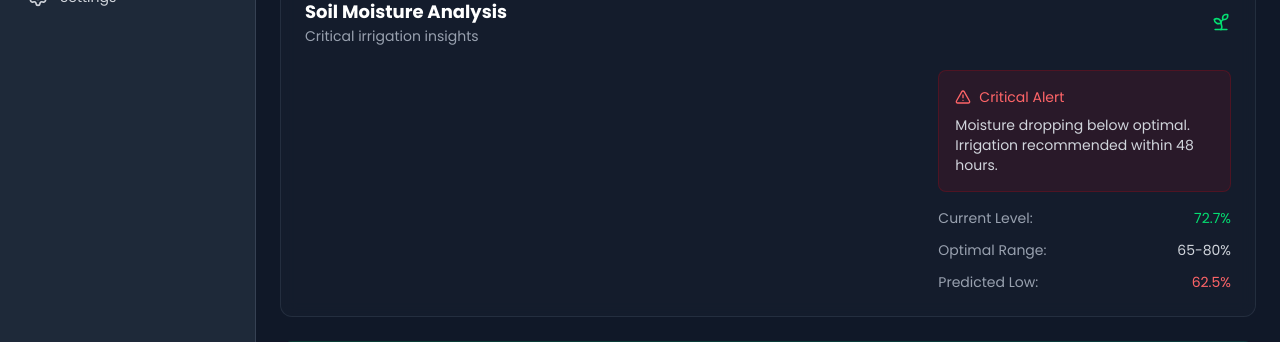
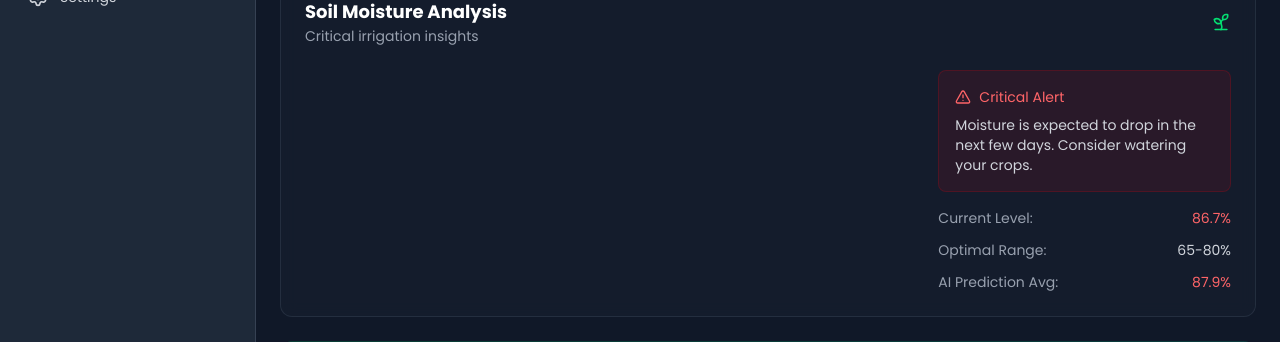
Before and after one commit to whilmarbitoco/klima, a Next.js app: page /user/analytics/1 in a window 1280 px wide. Shown: the part 266-608 px from the top of the page. Built offline with nearby package versions, Linux system fonts and the light colour scheme; no server answers; the database is empty; sample sign-in values are in the browser's storage.

Commit message:
add moisture analysis

```diff
--- a/src/app/user/analytics/[deviceId]/page.tsx
+++ b/src/app/user/analytics/[deviceId]/page.tsx
@@ -27,6 +27,9 @@ import { useEffect, useState } from "react";
 import { useCurrentUser } from "@/hooks/useCurrentUser";
 import { getDeviceById } from "@/sevice/deviceService";
 import { getWeatherDataByDevice } from "@/sevice/weatherService";
+import { moistureAverage } from "@/lib/utils";
+import MoistureAnalysis from "@/components/MoistureAnalysis";
+import { weatherData } from "@/constant";
 
 export default function DeviceAnalytics() {
   const params = useParams();
@@ -147,35 +150,13 @@ export default function DeviceAnalytics() {
             )}
           </div>
 
-          <div className="space-y-4">
-            <div className="p-4 bg-red-600/10 rounded-lg border border-red-600/20">
-              <div className="flex items-center space-x-2 mb-2">
-                <AlertTriangle className="w-4 h-4 text-red-400" />
-                <span className="text-red-400 font-medium text-sm">
-                  Critical Alert
-                </span>
-              </div>
-              <p className="text-gray-300 text-sm">
-                Moisture dropping below optimal. Irrigation recommended within
-                48 hours.
-              </p>
-            </div>
-
-            <div className="space-y-3 text-sm">
-              <div className="flex justify-between">
-                <span className="text-gray-400">Current Level:</span>
-                <span className="text-green-400 font-medium">72.7%</span>
-              </div>
-              <div className="flex justify-between">
-                <span className="text-gray-400">Optimal Range:</span>
-                <span className="text-gray-300">65-80%</span>
-              </div>
-              <div className="flex justify-between">
-                <span className="text-gray-400">Predicted Low:</span>
-                <span className="text-red-400 font-medium">62.5%</span>
-              </div>
-            </div>
-          </div>
+          {weatherData &&
+            Array.isArray(weatherData) &&
+            weatherData.length > 0 && (
+              <MoistureAnalysis
+                moisture={weatherData.map((w) => w.soilMoisture)}
+              />
+            )}
         </div>
       </div>
 
--- a/src/components/MetricsGrid.tsx
+++ b/src/components/MetricsGrid.tsx
@@ -31,7 +31,7 @@ export default function MetricsGrid({
           )}
         </div>
         <div className="text-2xl font-bold text-white mb-1">
-          {Math.floor(temperature)}°C
+          {temperature.toFixed(1)}°C
         </div>
         <div className="text-sm text-gray-400">Temperature</div>
       </div>
@@ -46,7 +46,7 @@ export default function MetricsGrid({
           )}
         </div>
         <div className="text-2xl font-bold text-white mb-1">
-          {Math.floor(soilMoisture)}%
+          {soilMoisture.toFixed(1)}%
         </div>
         <div className="text-sm text-gray-400">Soil Moisture</div>
       </div>
@@ -66,7 +66,7 @@ export default function MetricsGrid({
           })()}
         </div>
         <div className="text-2xl font-bold text-white mb-1">
-          {Math.floor(humidity)}%
+          {humidity.toFixed(1)}%
         </div>
         <div className="text-sm text-gray-400">Humidity</div>
       </div>
--- /dev/null
+++ b/src/components/MoistureAnalysis.tsx
@@ -0,0 +1,59 @@
+import { isOptimalSoilMoisture, moistureAverage } from "@/lib/utils";
+import { AlertTriangle, InfoIcon } from "lucide-react";
+
+const MoistureAnalysis = ({ moisture }: { moisture: number[] }) => {
+  const prediction = moistureAverage(moisture);
+
+  return (
+    <div className="space-y-4">
+      {prediction < 20 || prediction > 60 ? (
+        <div className="p-4 bg-red-600/10 rounded-lg border border-red-600/20">
+          <div className="flex items-center space-x-2 mb-2">
+            <AlertTriangle className="w-4 h-4 text-red-400" />
+
+            <span className="text-red-400 font-medium text-sm">
+              Critical Alert
+            </span>
+          </div>
+          <p className="text-gray-300 text-sm">
+            Moisture is expected to drop in the next few days. Consider watering
+            your crops.
+          </p>
+        </div>
+      ) : null}
+
+      <div className="space-y-3 text-sm">
+        <div className="flex justify-between">
+          <span className="text-gray-400">Current Level:</span>
+          {isOptimalSoilMoisture(moisture[0]) ? (
+            <span className="text-green-400 font-medium">
+              {moisture[0].toFixed(1)}%
+            </span>
+          ) : (
+            <span className="text-red-400 font-medium">
+              {moisture[0].toFixed(1)}%
+            </span>
+          )}
+        </div>
+        <div className="flex justify-between">
+          <span className="text-gray-400">Optimal Range:</span>
+          <span className="text-gray-300">65-80%</span>
+        </div>
+        <div className="flex justify-between">
+          <span className="text-gray-400">AI Prediction Avg:</span>
+          {isOptimalSoilMoisture(prediction) ? (
+            <span className="text-green-400 font-medium">
+              {Math.floor(prediction)}%
+            </span>
+          ) : (
+            <span className="text-red-400 font-medium">
+              {prediction.toFixed(1)}%
+            </span>
+          )}
+        </div>
+      </div>
+    </div>
+  );
+};
+
+export default MoistureAnalysis;
```
